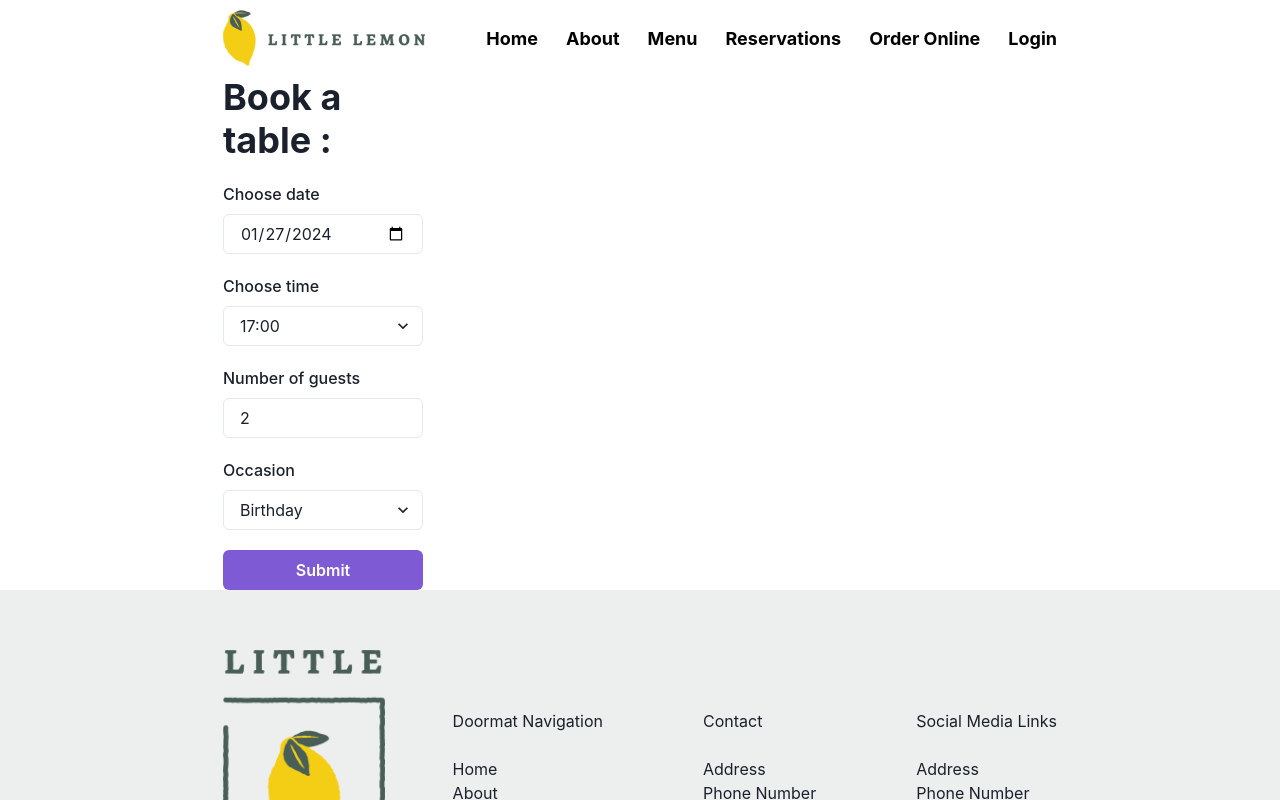
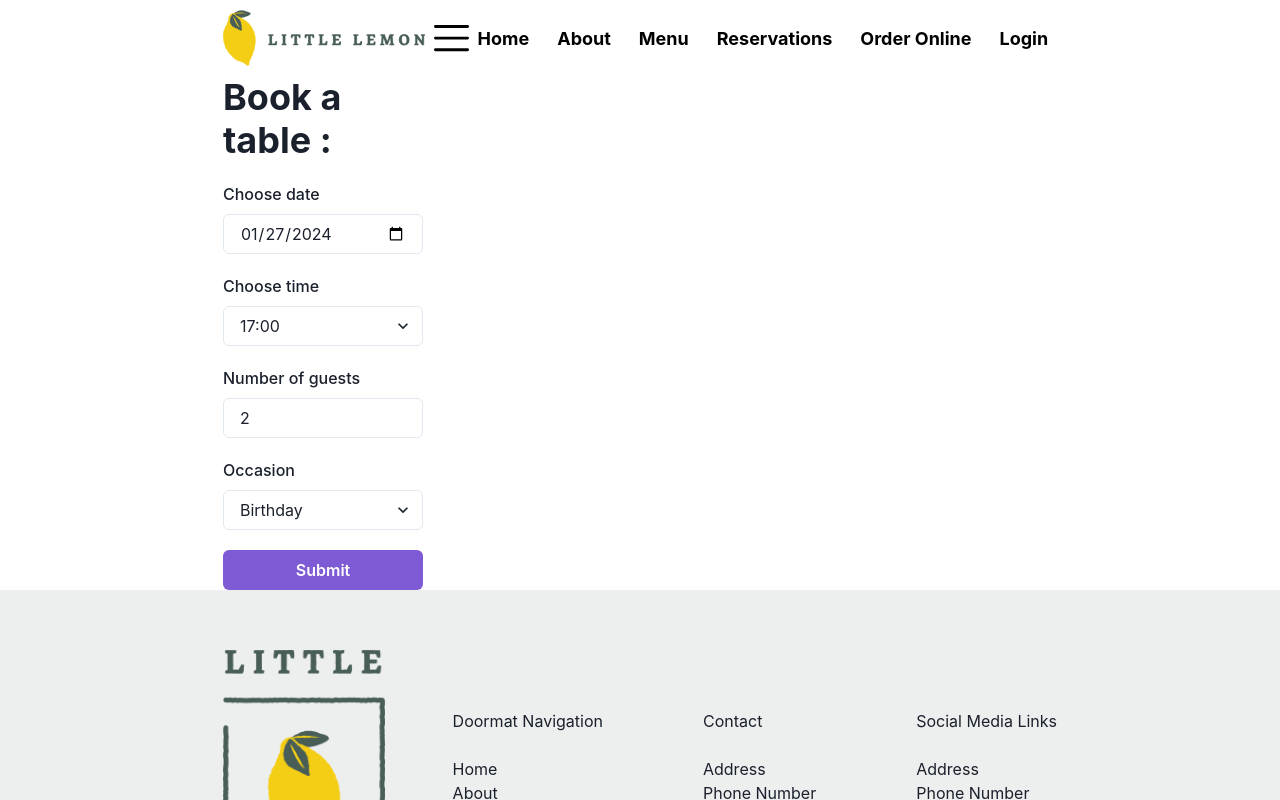
Before and after one commit to hassanaboukhalil/little_lemon_restaurant, a React (Create React App) app: page /booking-page in a window 1280 px wide. Shown: the top 800 px of the page. Built offline with nearby package versions, Linux system fonts and the light colour scheme.

Commit message:
create side menu navbar

```diff
--- a/src/components/layout/Header.js
+++ b/src/components/layout/Header.js
@@ -3,6 +3,7 @@ import Nav from './Nav'
 import { Link } from 'react-router-dom'
 
 export default function Header() {
+
     return (
         <header>
             <div className='container'>
--- a/src/components/layout/Nav.js
+++ b/src/components/layout/Nav.js
@@ -1,9 +1,30 @@
-import React from 'react'
+import React, { useRef } from 'react'
 import { Link } from 'react-router-dom'
 
 export default function Nav() {
+    let navRef = useRef(null)
+    let besideNavRef = useRef(null)
+
+    if(window.matchMedia("(max-width: 992px)").matches){
+
+    }
+
+    function openNav(){
+        besideNavRef.current.style.display = 'unset';
+        navRef.current.style.display = 'unset';
+    }
+
+    function closeNav(){
+        besideNavRef.current.style.display = 'none';
+        navRef.current.style.display = 'none';
+    }
+
     return (
-    <nav role='navigation'>
+        <>
+            <svg className='hamburger-icon' onClick={openNav} width="35" height="27" viewBox="0 0 35 27" fill="none" xmlns="http://www.w3.org/2000/svg">
+                <path fill-rule="evenodd" clip-rule="evenodd" d="M1.34615 0C0.6027 0 0 0.652724 0 1.45788C0 2.26304 0.6027 2.91577 1.34615 2.91577H33.6538C34.3972 2.91577 35 2.26304 35 1.45788C35 0.652724 34.3972 0 33.6538 0H1.34615ZM0 13.121C0 12.3158 0.6027 11.6631 1.34615 11.6631H33.6538C34.3972 11.6631 35 12.3158 35 13.121C35 13.9261 34.3972 14.5788 33.6538 14.5788H1.34615C0.6027 14.5788 0 13.9261 0 13.121ZM0 24.784C0 23.979 0.6027 23.3261 1.34615 23.3261H33.6538C34.3972 23.3261 35 23.979 35 24.784C35 25.5891 34.3972 26.2419 33.6538 26.2419H1.34615C0.6027 26.2419 0 25.5891 0 24.784Z" fill="black"/>
+            </svg>
+            <nav role='navigation' ref={navRef}>
             <ul>
                 <li>
                     <Link to='/' className='nav-item' aria-label="On Click">Home</Link>
@@ -15,18 +36,21 @@ export default function Nav() {
                     <Link to='/booking-page' className='nav-item' aria-label="On Click">About</Link>
                 </li>
                 <li>
-                <a href='' role='button' aria-label="On Click">Menu</a>
+                    <a href='#Menu' role='button' aria-label="On Click">Menu</a>
                 </li>
                 <li>
-                <a href='' role='button' aria-label="On Click">Reservations</a>
+                    <a href='#Reservation' role='button' aria-label="On Click">Reservations</a>
                 </li>
                 <li>
-                <a href='' role='button' aria-label="On Click">Order Online</a>
+                    <a href='#OrderOnline' role='button' aria-label="On Click">Order Online</a>
                 </li>
                 <li>
-                <a href='' role='button' aria-label="On Click">Login</a>
+                    <a href='#Login' role='button' aria-label="On Click">Login</a>
                 </li>
             </ul>
             </nav>
+            <div className='beside-nav' onClick={closeNav} ref={besideNavRef}>
+            </div>
+        </>
     )
 }
```
Lines whose indentation alone changed are shown as unchanged.
